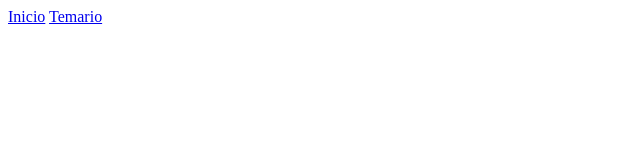
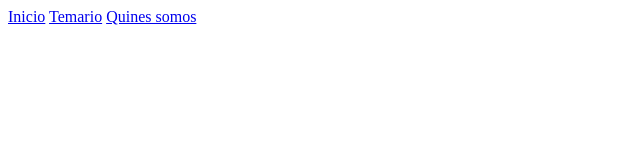
Before and after one commit to danielillo35/Proyecto-web-prj-remote, a plain HTML site: page index.html in a window 1280 px wide. Shown: the whole page, without its empty margins (0-640 px from the left). Drawn offline with Linux system fonts and the light colour scheme.

Commit message:
Se agregó la referencia quiens somos a menú principal

```diff
--- a/index.html
+++ b/index.html
@@ -9,6 +9,8 @@
     <header>
         <a href="index.html">Inicio</a>
         <a href="Temario.html">Temario</a>
+        <a href="quines-somos.html">Quines somos</a>
+
     </header>
     <div class="conteiner">
 
```
